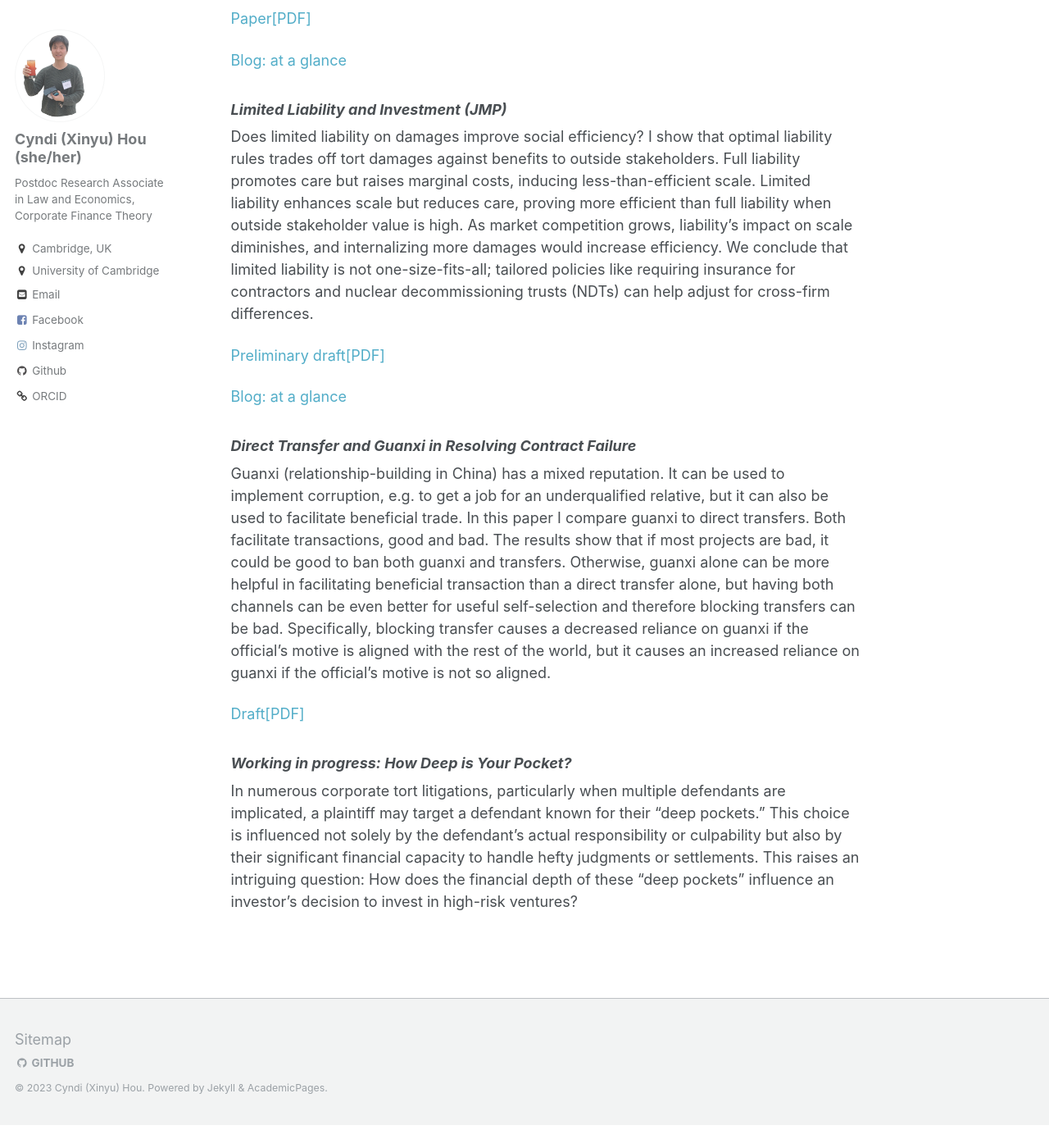
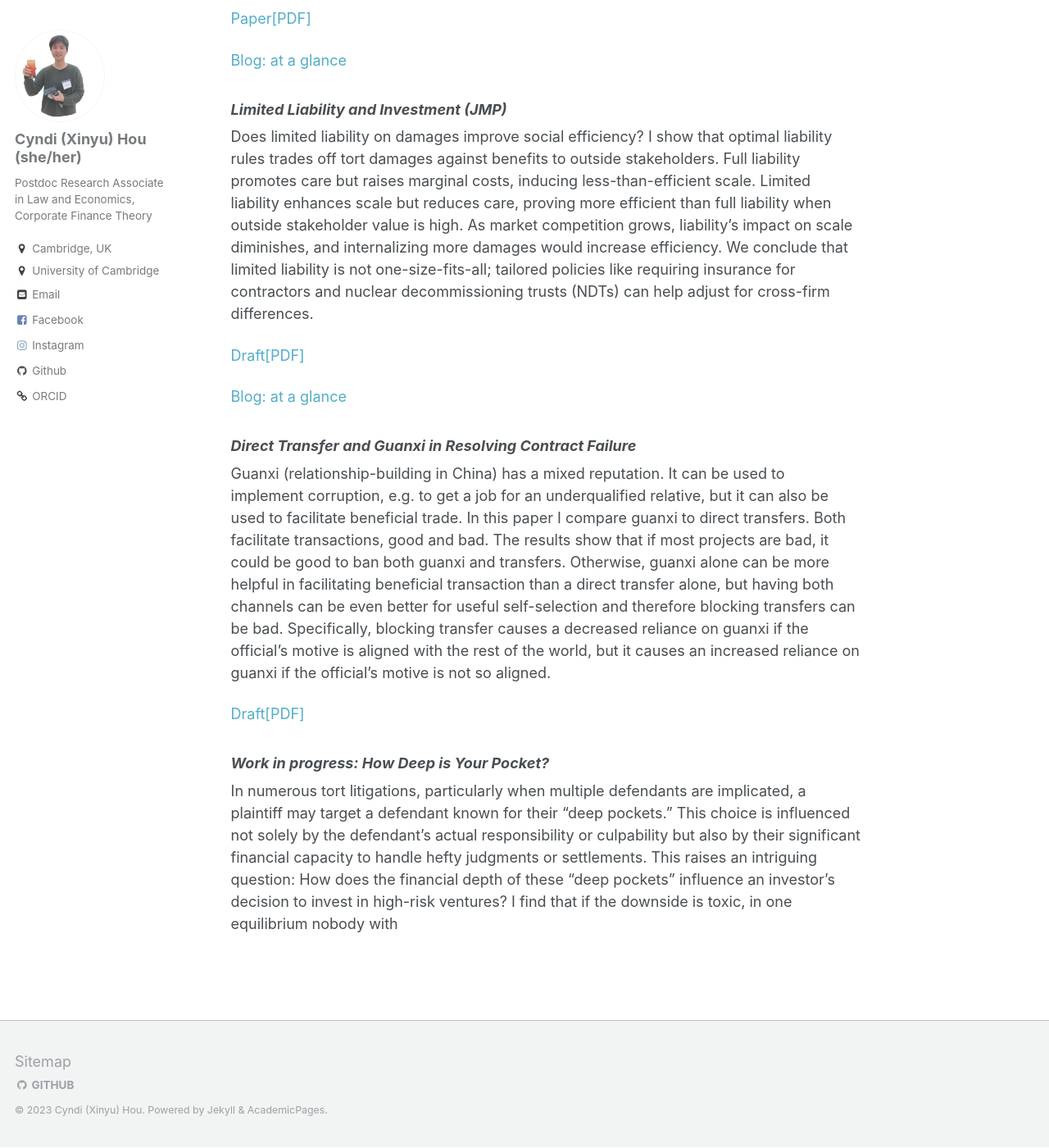
Before and after one commit to xinyuhou94/xinyuhou94.github.io, a Jekyll site: the page built from _pages/about.md, in a window 1280 px wide and 1400 px high, scrolled down 1508 px. Shown: the whole window at 82% size. Built offline with Jekyll 4.4.1, drawn with Linux system fonts in a browser that asks for light colours; before the commit the page ends 2881 px from its top, so only the background shows below that; some of the changed text lies outside the part shown.

Commit message:
Update about.md

```diff
--- a/_pages/about.md
+++ b/_pages/about.md
@@ -17,7 +17,7 @@ redirect_from:
 * I completed my BA (Economics) and BS (Mathematics) at Wuhan University, and PhD in Economics at Washington University in St. Louis, where my PhD supervisor was Nobel Prize laureate [Philip H. Dybvig](https://dybfin.wustl.edu/). I am currently working on a paper with Prof. Dybvig about firm gambling using derivatives under the impact of "superpriority," which are bankruptcy safe harbor protections for qualified financial contracts (QFCs). See below.
 * My research interests lie in general Law and Economics, Corporate Finance, Banking and Economic Theory. My current works focus on corporate bankruptcy and liability.
 * I am also a Research Associate at Cambridge Centre for Finance (CCFin), and I am affiliated with Cambridge Trinity College.
-* I am a gym rat. I also like sketching, playing Yang Qin (a Chinese musical instrument), and doing nothing.
+* I am a gym rat. I also like sketching, playing the YangQin (a Chinese musical instrument), praciticing Aikido, and 无为(wúwéi).
 
 ### _Gambling for Redemption or Ripoff, and the Impact of Superpriority_
 (_joint with Philip Dybvig_)
@@ -40,7 +40,7 @@ Asset substitution is gambling by firms switching to less efficient and more vol
 
 Does limited liability on damages improve social efficiency? I show that optimal liability rules trades off tort damages against benefits to outside stakeholders. Full liability promotes care but raises marginal costs, inducing less-than-efficient scale. Limited liability enhances scale but reduces care, proving more efficient than full liability when outside stakeholder value is high. As market competition grows, liability’s impact on scale diminishes, and internalizing more damages would increase efficiency. We conclude that limited liability is not one-size-fits-all; tailored policies like requiring insurance for contractors and nuclear decommissioning trusts (NDTs) can help adjust for cross-firm differences.
 
-[Preliminary draft[PDF]](http://xinyuhou94.github.io/files/Liability231027.pdf)
+[Draft[PDF]](http://xinyuhou94.github.io/files/Liability231027.pdf)
 <!-- <embed src="http://xinyuhou94.github.io/files/Liability231027.pdf" width="650" height="1800" type='application/pdf'> -->
 
 [Blog: at a glance](https://www.jbs.cam.ac.uk/2023/limited-shareholder-liability-on-corporate-tort-rethink/)
@@ -54,6 +54,6 @@ Guanxi (relationship-building in China) has a mixed reputation. It can be used t
 <!-- <embed src="http://xinyuhou94.github.io/files/GuanxiTransfer_20201006.pdf" width="650" height="1800" type='application/pdf'> -->
 
 
-###  _Working in progress: How Deep is Your Pocket?_
+###  _Work in progress: How Deep is Your Pocket?_
 
-In numerous corporate tort litigations, particularly when multiple defendants are implicated, a plaintiff may target a defendant known for their "deep pockets." This choice is influenced not solely by the defendant's actual responsibility or culpability but also by their significant financial capacity to handle hefty judgments or settlements. This raises an intriguing question: How does the financial depth of these "deep pockets" influence an investor's decision to invest in high-risk ventures?
+In numerous tort litigations, particularly when multiple defendants are implicated, a plaintiff may target a defendant known for their "deep pockets." This choice is influenced not solely by the defendant's actual responsibility or culpability but also by their significant financial capacity to handle hefty judgments or settlements. This raises an intriguing question: How does the financial depth of these "deep pockets" influence an investor's decision to invest in high-risk ventures? I find that if the downside is toxic, in one equilibrium nobody with
```
